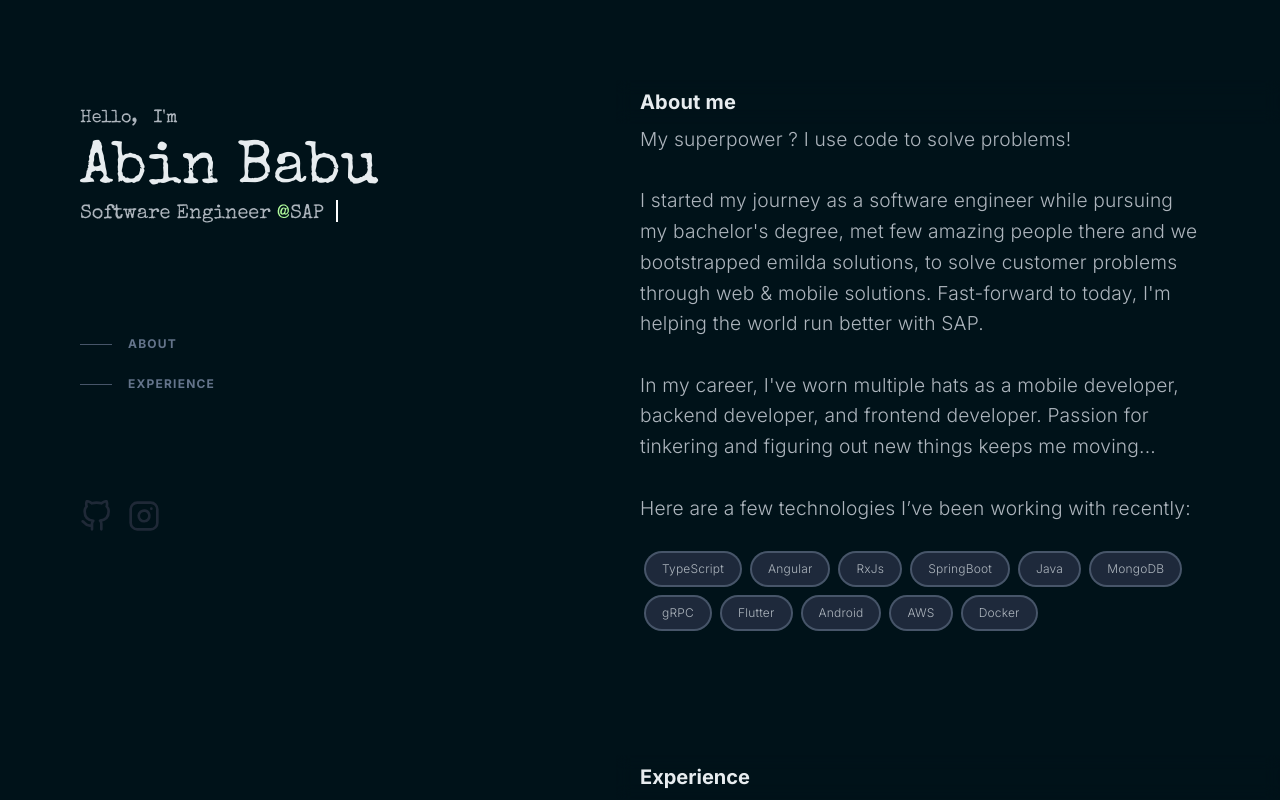
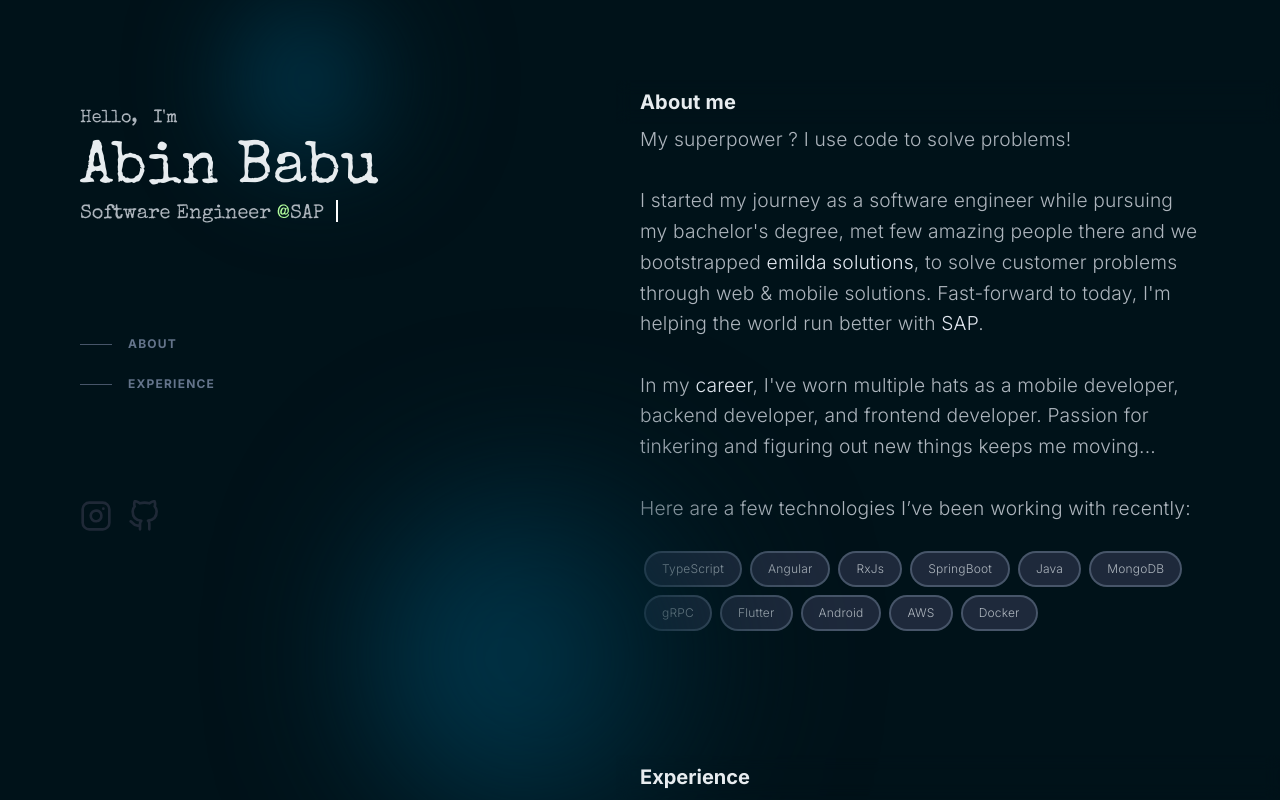
Before and after one commit to abinbabuabu/resume-web, a Next.js app: page / in a window 1280 px wide. Shown: the top 800 px of the page. Built offline with nearby package versions, Linux system fonts and the light colour scheme.

Commit message:
adding links and styling glass-morphic

```diff
--- a/app/(about)/about.tsx
+++ b/app/(about)/about.tsx
@@ -5,7 +5,7 @@
 
 export default function About() {
     return (
-        <section id="about" className="text-base text-normalText md:pl-0 lg:pr-16 md:pr-8 md:pt-20 ">
+        <section id="about" className="text-base text-normalText md:pl-0 lg:pr-16 md:pr-8 md:pt-20 styledLink">
             <div>
 
                 <SectionTitle title="About me"/>
--- a/app/(contact)/contact.tsx
+++ b/app/(contact)/contact.tsx
@@ -1,19 +1,19 @@
 import React from 'react';
 import SectionTitle from "@/app/components/section-title";
 import SocialHandles from "@/app/components/social-handles";
-import {letsConnectMsg} from "@/data/content";
+import {letsConnectMsg, socialHandles} from "@/data/content";
 
 export default function Home() {
     return (
-        <section className="mb-6 text-normalText">
+        <section className="mb-6 text-normalText group">
                 <SectionTitle title="Let's talk !"/>
-                <p>
+                <p className='group-hover:text-slate-300'>
                     {letsConnectMsg}
                 </p>
             <footer>
-                <div className="flex flex-col">
-                    <div className="w-14 m-auto">
-                        <SocialHandles/>
+                <div className="flex flex-col ">
+                    <div className="m-auto">
+                        <SocialHandles socialHandles={socialHandles}/>
                     </div>
                     <div className="m-auto">
                         Developed with <span className="text-red-500">❤</span> by Abin Babu
--- a/app/components/hero.tsx
+++ b/app/components/hero.tsx
@@ -1,9 +1,9 @@
 import React from 'react';
 import SocialHandles from "@/app/components/social-handles";
 import NavBar from "@/app/components/nav";
-import {navItems} from "@/data/content";
+import {navItems, socialHandles} from "@/data/content";
 
-import { Special_Elite } from 'next/font/google'
+import {Special_Elite} from 'next/font/google'
 
 const fontSpecialElite = Special_Elite({ weight:"400", subsets: ['latin'] })
 
@@ -13,8 +13,11 @@
             <header>
                 <h4 className={`${fontSpecialElite.className} my-2 text-lg text-normalText `}>Hello, &nbsp; I&apos;m</h4>
 
-                <h2 className={`${fontSpecialElite.className} inline text-textOnPrimary my-2 text-4xl md:text-6xl font-bold hover:text-transparent
+                <a href='/'>
+                    <h2 className={`${fontSpecialElite.className} inline text-textOnPrimary my-2 text-4xl md:text-6xl font-bold hover:text-transparent
                 hover:gradient-text hover:bg-clip-text bg-300% animate-gradient`}>Abin Babu</h2>
+                </a>
+
 
                 <p className={`${fontSpecialElite.className} w-fit font-bold relative  text-xl text-normalText before:absolute before:inset-0 before:animate-typewriter before:bg-primary
 after:absolute after:inset-0 after:w-[0.1em] after:animate-caret after:bg-white after:h-[1.4rem] `}>
@@ -23,7 +26,7 @@
 
                 <NavBar navItems={navItems}/>
 
-                <SocialHandles/>
+                <SocialHandles socialHandles={socialHandles}/>
 
 
             </header>
--- a/app/components/social-handles.tsx
+++ b/app/components/social-handles.tsx
@@ -1,13 +1,35 @@
 import React from 'react';
-import Nav from './nav';
 import GithubIcon from "@/app/components/icons/github";
 import InstagramIcon from "@/app/components/icons/instagram";
+import {SocialHandleTypes} from "@/data/content";
+import {SocialHandle} from "@/app/components/model/model";
 
-export default function SocialHandles() {
+const SocialHandles: React.FC<{ socialHandles: Array<SocialHandle> }> = ({socialHandles = []}) => {
     return (
         <div className="my-8 flex flex-row gap-4">
-            <GithubIcon/>
-            <InstagramIcon/>
+            {socialHandles.map(handle => {
+                return <div key={handle.type.toString()}>
+                    <a href={handle.url}>
+                        {getSocialIcon(handle.type)}
+                    </a>
+                </div>
+            })}
+
         </div>
-    )
+    );
+};
+
+
+export default SocialHandles;
+
+
+function getSocialIcon(key: SocialHandleTypes) {
+    switch (key) {
+        case SocialHandleTypes.INSTAGRAM:
+            return <InstagramIcon/>
+        case SocialHandleTypes.GITHUB:
+            return <GithubIcon/>
+        default:
+            return <InstagramIcon/>
+    }
 }
--- a/app/globals.css
+++ b/app/globals.css
@@ -8,6 +8,16 @@
         @apply bg-gradient-to-r from-g1 via-g2 to-g3
     }
 }
+
+.styledLink a[href]:not([href=""]) {
+    @apply text-slate-200
+
+}
+
+.styledLink a[href]:not([href=""]):hover {
+    @apply text-slate-100 underline underline-offset-4 decoration-accent
+}
+
 
 .animate-gradient {
     background-size: 300%;
@@ -27,3 +37,64 @@
         background-position: 0% 50%;
     }
 }
+
+/*Background Glowing Animation- https://codepen.io/faried-elrewany/pen/MWXjGvx*/
+.top {
+    position: absolute;
+    max-height: 10rem;
+    max-width: 10rem;
+    height: 100%;
+    width: 100%;
+    border-radius: 50%;
+
+    background-image: linear-gradient(80deg, rgb(1, 77, 107), #001219);
+    filter: blur(50px);
+    animation: bottom 20s infinite;
+}
+
+@keyframes bottom {
+    0%,
+    100% {
+        top: -10rem;
+    }
+    80% {
+        top: 5rem;
+    }
+}
+
+.bottom {
+    position: absolute;
+    max-height: 20rem;
+    max-width: 20rem;
+    height: 100%;
+    width: 100%;
+    right: -5rem;
+    bottom: 3rem;
+    border-radius: 100%;
+
+    background-image: linear-gradient(80deg, rgb(1, 77, 107), #001219);
+
+    filter: blur(5rem);
+    animation: top 40s infinite;
+}
+
+@keyframes top {
+    0%,
+    100% {
+        bottom: -5rem;
+    }
+    80% {
+        bottom: 10rem;
+    }
+}
+
+.bg-animation {
+    position: absolute;
+    top: 0;
+    left: 0;
+    right: 0;
+    height: 100vh;
+    width: 100%;
+    z-index: -1;
+    overflow: hidden;
+}
--- a/app/page.tsx
+++ b/app/page.tsx
@@ -9,10 +9,16 @@
 
             <body className="mx-auto overflow-x-hidden min-h-screen max-w-screen-xl py-12 md:py-20 lg:py-0">
                 <div className="mx-4 lg:flex lg:justify-between lg:gap-4">
-                    <div className="w-fit lg:sticky lg:top-0 lg:flex lg:max-h-screen lg:w-1/2 lg:flex-col lg:justify-between lg:py-24">
+                    <div
+                        className="w-fit lg:sticky lg:top-0 lg:flex lg:max-h-screen lg:w-1/2 lg:flex-col lg:justify-between lg:py-24">
                         <Hero/>
+                        <div
+                            className="absolute rounded inset-0 blur-lg flex justify-center items-center -z-10">
+                            <div className="top"></div>
+                            <div className="bottom"></div>
+                        </div>
                     </div>
-                    <main className="lg:w-1/2">
+                    <main className="lg:w-1/2 bg-primary">
                         <About/>
                         <Experience/>
 
--- a/data/content.tsx
+++ b/data/content.tsx
@@ -1,4 +1,4 @@
-import {Experience, NavItem} from "@/app/components/model/model";
+import {Experience, NavItem, SocialHandle} from "@/app/components/model/model";
 
 export const primarySkills = [
     'TypeScript',
@@ -25,6 +25,25 @@
     }
 ]
 
+export enum SocialHandleTypes {
+    INSTAGRAM,
+    GITHUB,
+    LEETCODE
+}
+
+export const socialHandles: Array<SocialHandle> = [
+    {
+        type: SocialHandleTypes.INSTAGRAM,
+        url: '#about',
+    },
+    {
+        type: SocialHandleTypes.GITHUB,
+        url: '#experience'
+    }
+]
+
+
+
 export const letsConnectMsg: string = 'I\'m on the lookout for fresh opportunities where' +
     'I can not only grow but also contribute my skills\n' +
     'and knowledge.\n' +
--- a/data/experiences.tsx
+++ b/data/experiences.tsx
@@ -16,7 +16,8 @@
             'Mentored new team members in understanding project topics and implementation details, facilitating smooth onboarding.',
             'Actively participated as a top 60 code contributor for the mono-repo project (overall 1000+ contributors).'
         ],
-        skills: ['Angular', 'Typescript', 'Java', 'RxJS', 'Jasmine']
+        skills: ['Angular', 'Typescript', 'Java', 'RxJS', 'Jasmine'],
+        url:'https://abinbabu.com'
     },
 
     {
@@ -32,7 +33,8 @@
             'Ensured high-quality code through extensive test coverage(> 95 %) using Junit test cases .',
             'Learned and practised agile practices to plan, track, and deliver software features in a dynamic environment.'
         ],
-        skills: ['SpringBoot', 'Java', 'Hibernate', 'Redis', 'Hana']
+        skills: ['SpringBoot', 'Java', 'Hibernate', 'Redis', 'Hana'],
+        url:'https://abinbabu.com'
     },
 
     {
@@ -51,7 +53,8 @@
             'Collaborated with stakeholders to gather requirements, analyze business needs, and propose solutions to simplify the hiring lifecycle.',
             'Ideation to first event using the tool in 6 months.'
         ],
-        skills: ['SpringBoot', 'Java', 'Hibernate', 'MS GraphAPI', 'Hana']
+        skills: ['SpringBoot', 'Java', 'Hibernate', 'MS GraphAPI', 'Hana'],
+        url:'https://abinbabu.com'
     },
 
     {
@@ -67,7 +70,8 @@
             'Implemented code coverage using Junits.',
             'Mentored and conducted knowledge transfer sessions to new team members.'
         ],
-        skills: ['SpringBoot', 'Java', 'Hibernate', 'MS GraphAPI', 'Hana']
+        skills: ['SpringBoot', 'Java', 'Hibernate', 'MS GraphAPI', 'Hana'],
+        url:'https://abinbabu.com'
     },
 
     {   id:'1',
@@ -80,7 +84,8 @@
             'Worked with frameworks flutter, native android, ios development for different applications.',
             'Used Google cloud platform offerings to effectively scale & deploy the applications.'
         ],
-        skills: ['SpringBoot', 'Java', 'Hibernate', 'MS GraphAPI', 'Hana']
+        skills: ['SpringBoot', 'Java', 'Hibernate', 'MS GraphAPI', 'Hana'],
+        url:'https://abinbabu.com'
     },
 
 
--- a/tailwind.config.ts
+++ b/tailwind.config.ts
@@ -18,7 +18,6 @@
             colors: {
                 primary: {
                     DEFAULT: '#001219',
-                    50: '#FFFFFF',
                 },
                 textOnPrimary: {
                     DEFAULT: '#e7ecef',
@@ -31,7 +30,7 @@
                 },
                 g1: '#4f4ed7',
                 g2: '#11d3f3',
-                g3: '#fcc9ba',
+                g3: '#cae9ff',
 
             },
 
@@ -76,4 +75,6 @@
     },
     plugins: [require("daisyui")],
 }
+
+
 export default config
```
Also changed, not shown: app/components/experience-tile.tsx (+8 -4 lines), app/components/model/model.ts (+8 -0 lines). Lines whose indentation alone changed are shown as unchanged.
